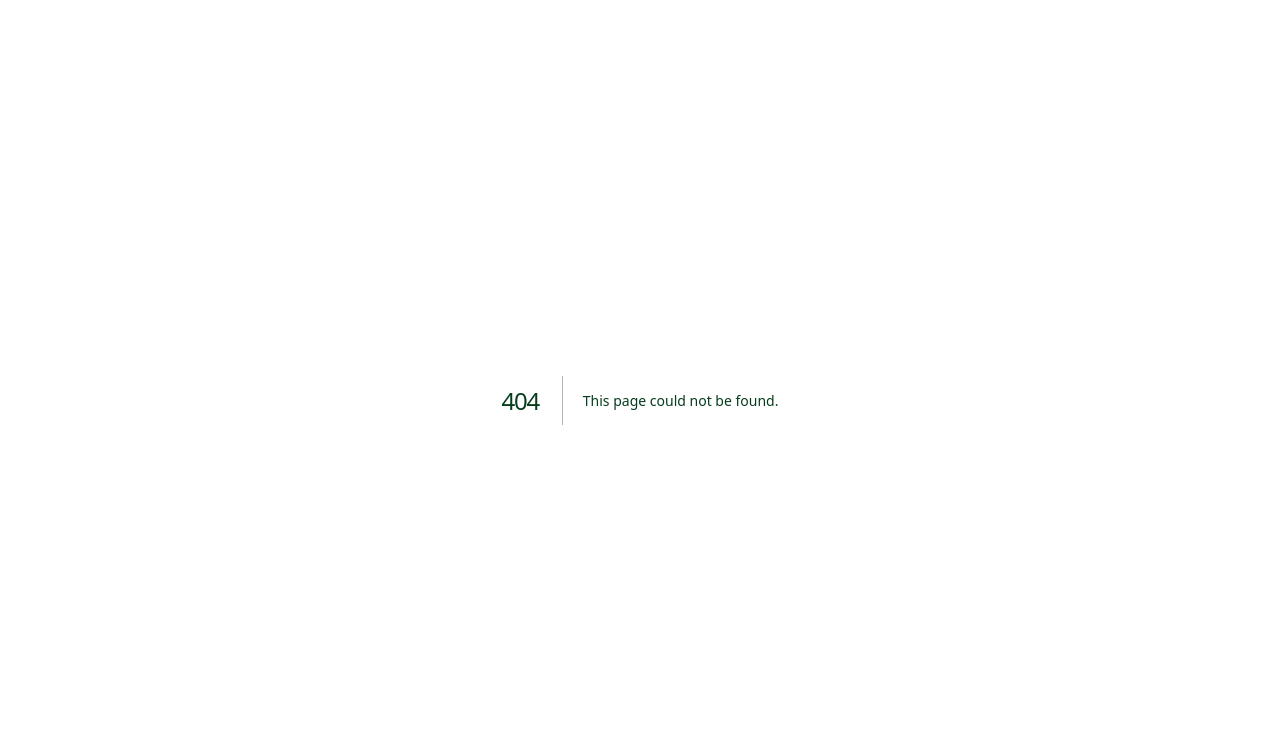
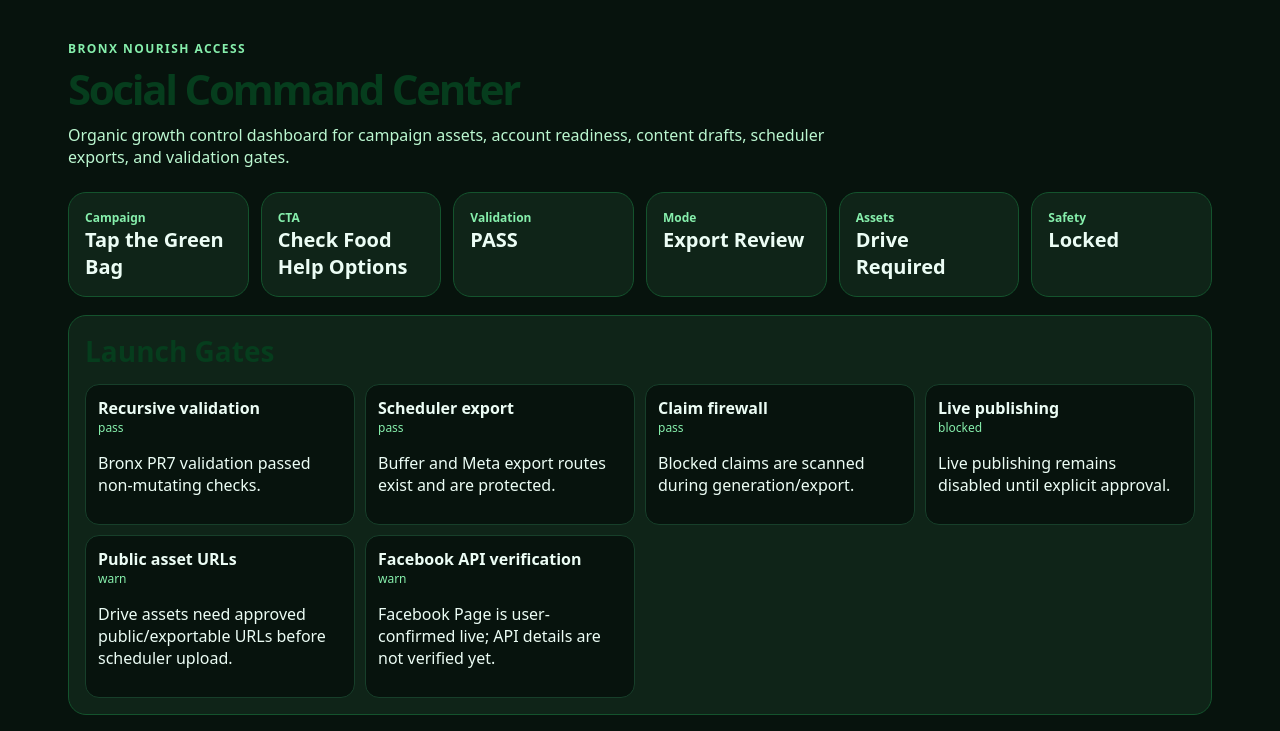
Before and after one commit to XPS-IINTELLIGENCE-SYSTEMS/bronx-nurish-access, a Next.js app: page /admin/social-command in a window 1280 px wide. Before the commit this address had no page. Shown: the top 731 px of the page. Built offline with nearby package versions, Linux system fonts and the light colour scheme.

Commit message:
Add Bronx social command shell

```diff
--- /dev/null
+++ b/app/admin/social-command/page.tsx
@@ -0,0 +1,40 @@
+import { contentTools, launchGates, safeVideoPrompts, socialPlatforms } from "@/lib/social/control-data";
+
+const card = { background: "#0f2418", border: "1px solid #14532d", borderRadius: 18, padding: 16 };
+
+export default function SocialCommandPage() {
+  return (
+    <main style={{ minHeight: "100vh", background: "#07130d", color: "#ecfdf5", fontFamily: "system-ui, sans-serif" }}>
+      <section style={{ padding: 28, maxWidth: 1200, margin: "0 auto" }}>
+        <p style={{ color: "#86efac", fontSize: 12, fontWeight: 800, letterSpacing: "0.12em", textTransform: "uppercase" }}>Bronx Nourish Access</p>
+        <h1 style={{ fontSize: 42, margin: "8px 0" }}>Social Command Center</h1>
+        <p style={{ color: "#bbf7d0", maxWidth: 760 }}>
+          Organic growth control dashboard for campaign assets, account readiness, content drafts, scheduler exports, and validation gates.
+        </p>
+        <div style={{ display: "grid", gridTemplateColumns: "repeat(auto-fit,minmax(180px,1fr))", gap: 12, marginTop: 24 }}>
+          {[["Campaign","Tap the Green Bag"],["CTA","Check Food Help Options"],["Validation","PASS"],["Mode","Export Review"],["Assets","Drive Required"],["Safety","Locked"]].map(([a,b]) => (
+            <div key={a} style={card}><div style={{ color: "#86efac", fontSize: 12, fontWeight: 800 }}>{a}</div><div style={{ fontSize: 20, fontWeight: 900 }}>{b}</div></div>
+          ))}
+        </div>
+        <section style={{ ...card, marginTop: 18 }}>
+          <h2>Launch Gates</h2>
+          <div style={{ display: "grid", gridTemplateColumns: "repeat(auto-fit,minmax(240px,1fr))", gap: 10 }}>
+            {launchGates.map((g) => <div key={g.id} style={{ background: "#07130d", border: "1px solid #173f2a", borderRadius: 14, padding: 12 }}><b>{g.label}</b><div style={{ color: "#86efac", fontSize: 12 }}>{g.status}</div><p>{g.description}</p></div>)}
+          </div>
+        </section>
+        <section style={{ ...card, marginTop: 18 }}>
+          <h2>Account Registry</h2>
+          {socialPlatforms.map((p) => <div key={p.id} style={{ borderBottom: "1px solid #173f2a", padding: "10px 0" }}><b>{p.name}</b><div style={{ color: "#86efac", fontSize: 12 }}>{p.priority} · {p.status} · {p.mode}</div><p>{p.role}</p></div>)}
+        </section>
+        <section style={{ ...card, marginTop: 18 }}>
+          <h2>Content Factory</h2>
+          {contentTools.map((t) => <div key={t.id} style={{ borderBottom: "1px solid #173f2a", padding: "10px 0" }}><b>{t.name}</b><div style={{ color: "#86efac", fontSize: 12 }}>{t.status}</div><p>{t.purpose}</p></div>)}
+        </section>
+        <section style={{ ...card, marginTop: 18 }}>
+          <h2>Video Prompt Queue</h2>
+          {safeVideoPrompts.map((p) => <article key={p.id} style={{ borderBottom: "1px solid #173f2a", padding: "10px 0" }}><b>{p.title}</b><div style={{ color: "#86efac", fontSize: 12 }}>{p.platforms}</div><p>{p.prompt}</p></article>)}
+        </section>
+      </section>
+    </main>
+  );
+}
```
